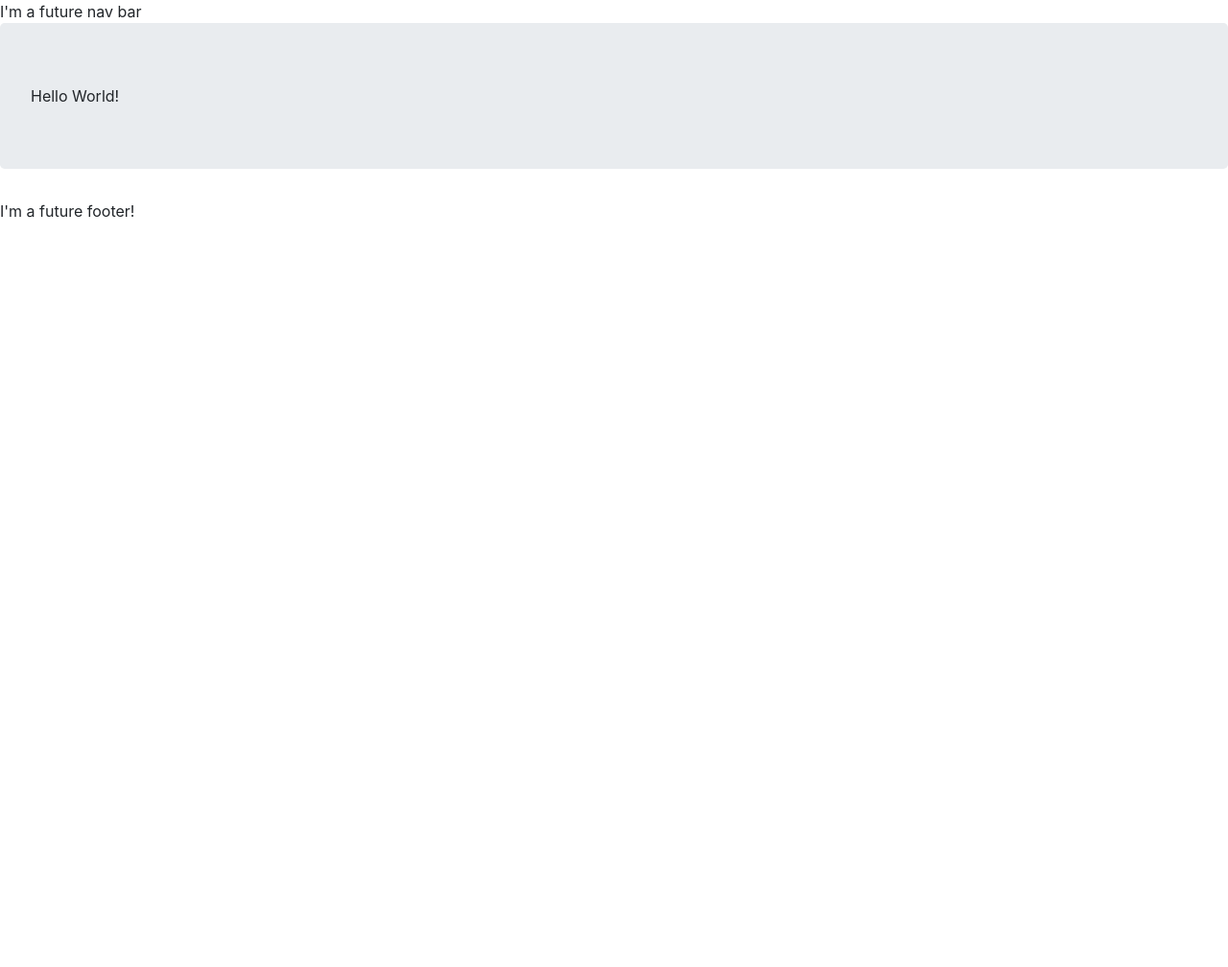
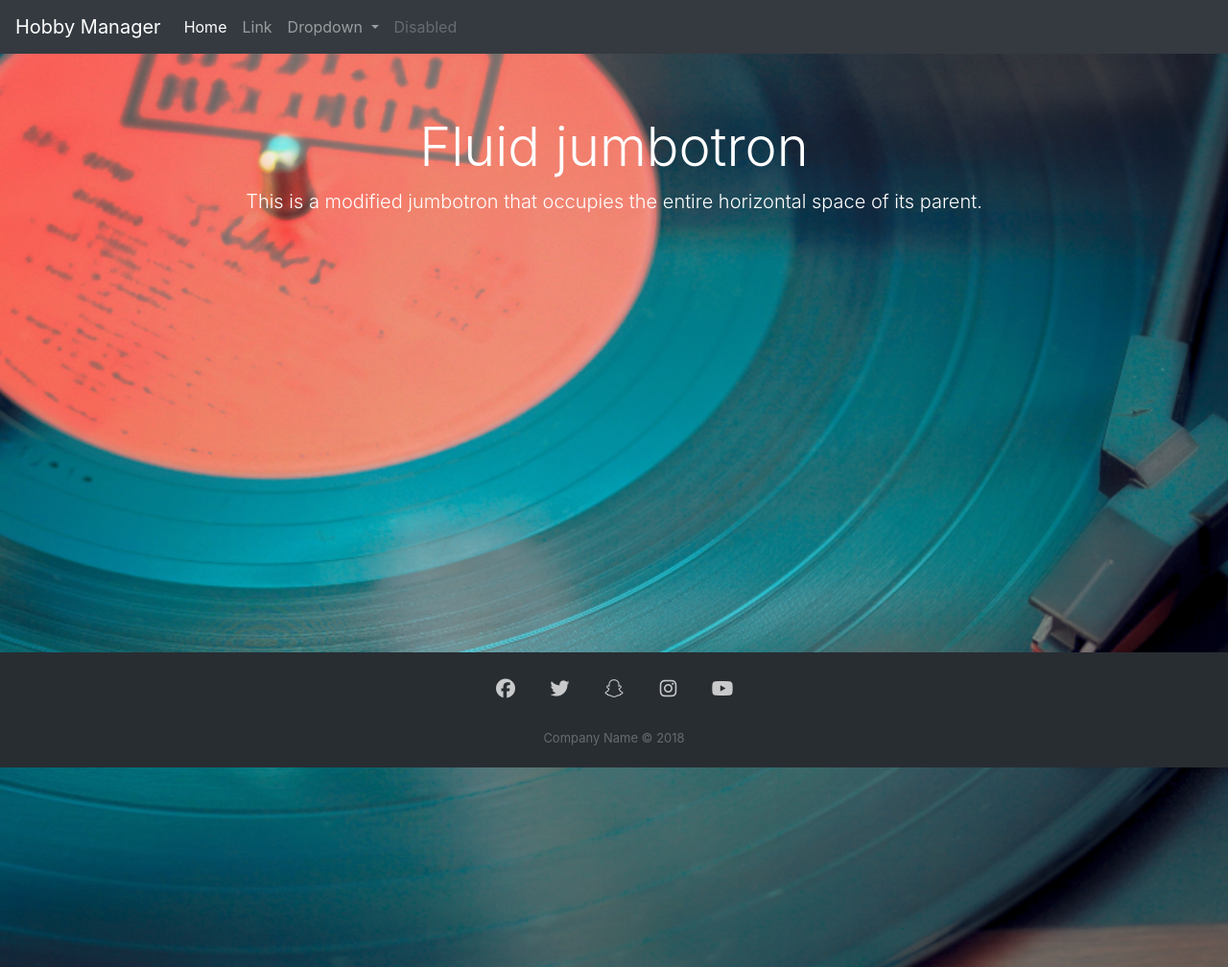
Before and after one commit to RyanLawWilson/AmiiboCollector, a Django app: page / in a window 1280 px wide. Shown: the whole page at 96% size. Before the commit the page ends 227 px from the top, so only its background shows below. Run offline with Django 3.2, Linux system fonts and the light colour scheme; some libraries are stand-ins or nearby versions.

Commit message:
preliminary front end work done

```diff
--- a/MainProject/static/css/styles.css
+++ b/MainProject/static/css/styles.css
@@ -0,0 +1,107 @@
+body{
+    background-image: url(/static/images/bg1.png);
+    background-size: cover;
+    background-repeat: no-repeat;
+    background-position: center center;
+    max-height: 100%;
+    margin: 0;
+    overflow: hidden;
+}
+
+.jumbotron{
+    background-color: transparent;
+    color:#fff;
+}
+/*Footer styling */
+.footer-dark {
+    padding:20px 0;
+    color:#f0f9ff;
+    background-color:#282d32;
+    position: sticky;
+    bottom: 0;
+    margin: 0;
+    width: 100%;
+}
+
+.footer-dark h3 {
+    margin-top:0;
+    margin-bottom:12px;
+    font-weight:bold;
+    font-size:16px;
+}
+
+.footer-dark ul {
+    padding:0;
+    list-style:none;
+    line-height:1.6;
+    font-size:14px;
+    margin-bottom:0;
+}
+
+.footer-dark ul a {
+    color:inherit;
+    text-decoration:none;
+    opacity:0.6;
+}
+
+.footer-dark ul a:hover {
+    opacity:0.8;
+}
+
+@media (max-width:767px) {
+    .footer-dark .item:not(.social) {
+    text-align:center;
+    padding-bottom:20px;
+    }
+}
+
+.footer-dark .item.text {
+    margin-bottom:36px;
+}
+
+@media (max-width:767px) {
+    .footer-dark .item.text {
+    margin-bottom:0;
+    }
+}
+
+.footer-dark .item.text p {
+    opacity:0.6;
+    margin-bottom:0;
+}
+
+.footer-dark .item.social {
+    text-align:center;
+}
+
+@media (max-width:991px) {
+    .footer-dark .item.social {
+    text-align:center;
+    margin-top:20px;
+    }
+}
+
+.footer-dark .item.social > a {
+    font-size:20px;
+    width:36px;
+    height:36px;
+    line-height:36px;
+    display:inline-block;
+    text-align:center;
+    border-radius:50%;
+    margin:0 8px;
+    color:#fff;
+    opacity:0.75;
+}
+
+.footer-dark .item.social > a:hover {
+    opacity:0.9;
+}
+
+.footer-dark .copyright {
+    text-align:center;
+    padding-top:24px;
+    opacity:0.3;
+    font-size:13px;
+    margin-bottom:0;
+}
--- a/MainProject/templates/Home/index.html
+++ b/MainProject/templates/Home/index.html
@@ -1,5 +1,10 @@
 {% extends 'base.html' %}
 {% load staticfiles %}
 {% block appcontent %}
-<div class="jumbotron">Hello World!</div>
+<div class="jumbotron jumbotron-fluid min-vh-100 text-center">
+  <div class="container">
+    <h1 class="display-4">Fluid jumbotron</h1>
+    <p class="lead">This is a modified jumbotron that occupies the entire horizontal space of its parent.</p>
+  </div>
+</div>
 {% endblock %}
--- a/MainProject/templates/base.html
+++ b/MainProject/templates/base.html
@@ -11,13 +11,13 @@
 
     <!-- Bootstrap CSS -->
     <link rel="stylesheet" href="https://stackpath.bootstrapcdn.com/bootstrap/4.3.1/css/bootstrap.min.css" integrity="sha384-ggOyR0iXCbMQv3Xipma34MD+dH/1fQ784/j6cY/iJTQUOhcWr7x9JvoRxT2MZw1T" crossorigin="anonymous">
-
+    <link rel="canonical" href="https://getbootstrap.com/docs/4.3/examples/sticky-footer-navbar/">
     <!-- Google Fonts -->
     <link href="https://fonts.googleapis.com/css?family=Varela+Round" rel="stylesheet">
     <link href="https://fonts.googleapis.com/css?family=Nunito:200,200i,300,300i,400,400i,600,600i,700,700i,800,800i,900,900i" rel="stylesheet">
 
     <!-- Internal CSS -->
-    <link rel="stylesheet" type="text/css" href="{% static '/css/styles.css' %}">
+    <link rel="stylesheet" type="text/css" href="{% static './css/styles.css' %}">
 
 </head>
 <body>
@@ -33,7 +33,7 @@
     <script src="https://ajax.googleapis.com/ajax/libs/jquery/3.4.1/jquery.min.js"></script>
     <script src="https://cdnjs.cloudflare.com/ajax/libs/popper.js/1.14.7/umd/popper.min.js" integrity="sha384-UO2eT0CpHqdSJQ6hJty5KVphtPhzWj9WO1clHTMGa3JDZwrnQq4sF86dIHNDz0W1" crossorigin="anonymous"></script>
     <script src="https://stackpath.bootstrapcdn.com/bootstrap/4.3.1/js/bootstrap.min.js" integrity="sha384-JjSmVgyd0p3pXB1rRibZUAYoIIy6OrQ6VrjIEaFf/nJGzIxFDsf4x0xIM+B07jRM" crossorigin="anonymous"></script>
-
+    <script src="https://cdn.jsdelivr.net/npm/@iconify/iconify@1.0.3/dist/iconify.min.js"></script>
     <!-- Internal JavaScript -->
     <script src="{% static 'js/scripts.js' %}"></script>
 </body>
--- a/MainProject/templates/footer.html
+++ b/MainProject/templates/footer.html
@@ -1 +1,38 @@
-<div>I'm a future footer! </div>
+    <div class="footer-dark">
+        <footer>
+            <div class="container">
+                <div class="row">
+<!--                    <div class="col-sm-6 col-md-3 item">-->
+<!--                        <h3>Services</h3>-->
+<!--                        <ul>-->
+<!--                            <li><a href="#">Item 1</a></li>-->
+<!--                            <li><a href="#">Item 2</a></li>-->
+<!--                            <li><a href="#">Item 3</a></li>-->
+<!--                        </ul>-->
+<!--                    </div>-->
+<!--                    <div class="col-sm-6 col-md-3 item">-->
+<!--                        <h3>About HobbyManager</h3>-->
+<!--                        <ul>-->
+<!--                            <li><a href="#">The Project</a></li>-->
+<!--                            <li><a href="#">Wiki</a></li>-->
+<!--                            <li><a href="#">Reminder</a></li>-->
+<!--                        </ul>-->
+<!--                    </div>-->
+<!--                    <div class="col-md-6 item text">-->
+<!--                        <h3>Python Live Project Overview</h3>-->
+<!--                        <p>We're creating software designed to help hobbyists keep track of their collections of items, as well as interact with APIs-->
+<!--                            and use DataScraping to get up to date information on things related to those collections and hobbies. This project-->
+<!--                            is built using Python, Django, SQLite, and HTML/CSS.</p>-->
+<!--                    </div>-->
+                    <div class="col item social">
+                        <a href="#"><i class="fab fa-facebook"></i></a>
+                        <a href="#"><i class="fab fa-twitter"></i></a>
+                        <a href="#"><i class="fab fa-snapchat"></i></a>
+                        <a href="#"><i class="fab fa-instagram"></i></a>
+                        <a href="#"><i class="fab fa-youtube"></i></a>
+                    </div>
+                </div>
+                <p class="copyright">Company Name © 2018</p>
+            </div>
+        </footer>
+    </div>
--- a/MainProject/templates/navbar.html
+++ b/MainProject/templates/navbar.html
@@ -1 +1,31 @@
-<div>I'm a future nav bar</div>
+<nav class="navbar navbar-expand-lg navbar-dark bg-dark">
+  <a class="navbar-brand" href="#">Hobby Manager</a>
+  <button class="navbar-toggler" type="button" data-toggle="collapse" data-target="#navbarSupportedContent" aria-controls="navbarSupportedContent" aria-expanded="false" aria-label="Toggle navigation">
+    <span class="navbar-toggler-icon"></span>
+  </button>
+
+  <div class="collapse navbar-collapse" id="navbarSupportedContent">
+    <ul class="navbar-nav mr-auto">
+      <li class="nav-item active">
+        <a class="nav-link" href="#">Home <span class="sr-only">(current)</span></a>
+      </li>
+      <li class="nav-item">
+        <a class="nav-link" href="#">Link</a>
+      </li>
+      <li class="nav-item dropdown">
+        <a class="nav-link dropdown-toggle" href="#" id="navbarDropdown" role="button" data-toggle="dropdown" aria-haspopup="true" aria-expanded="false">
+          Dropdown
+        </a>
+        <div class="dropdown-menu" aria-labelledby="navbarDropdown">
+          <a class="dropdown-item" href="#">Action</a>
+          <a class="dropdown-item" href="#">Another action</a>
+          <div class="dropdown-divider"></div>
+          <a class="dropdown-item" href="#">Something else here</a>
+        </div>
+      </li>
+      <li class="nav-item">
+        <a class="nav-link disabled" href="#" tabindex="-1" aria-disabled="true">Disabled</a>
+      </li>
+    </ul>
+  </div>
+</nav>
```
Also changed, not shown: MainProject/db.sqlite3, MainProject/static/images/bg1.png (added), 1 other file.
